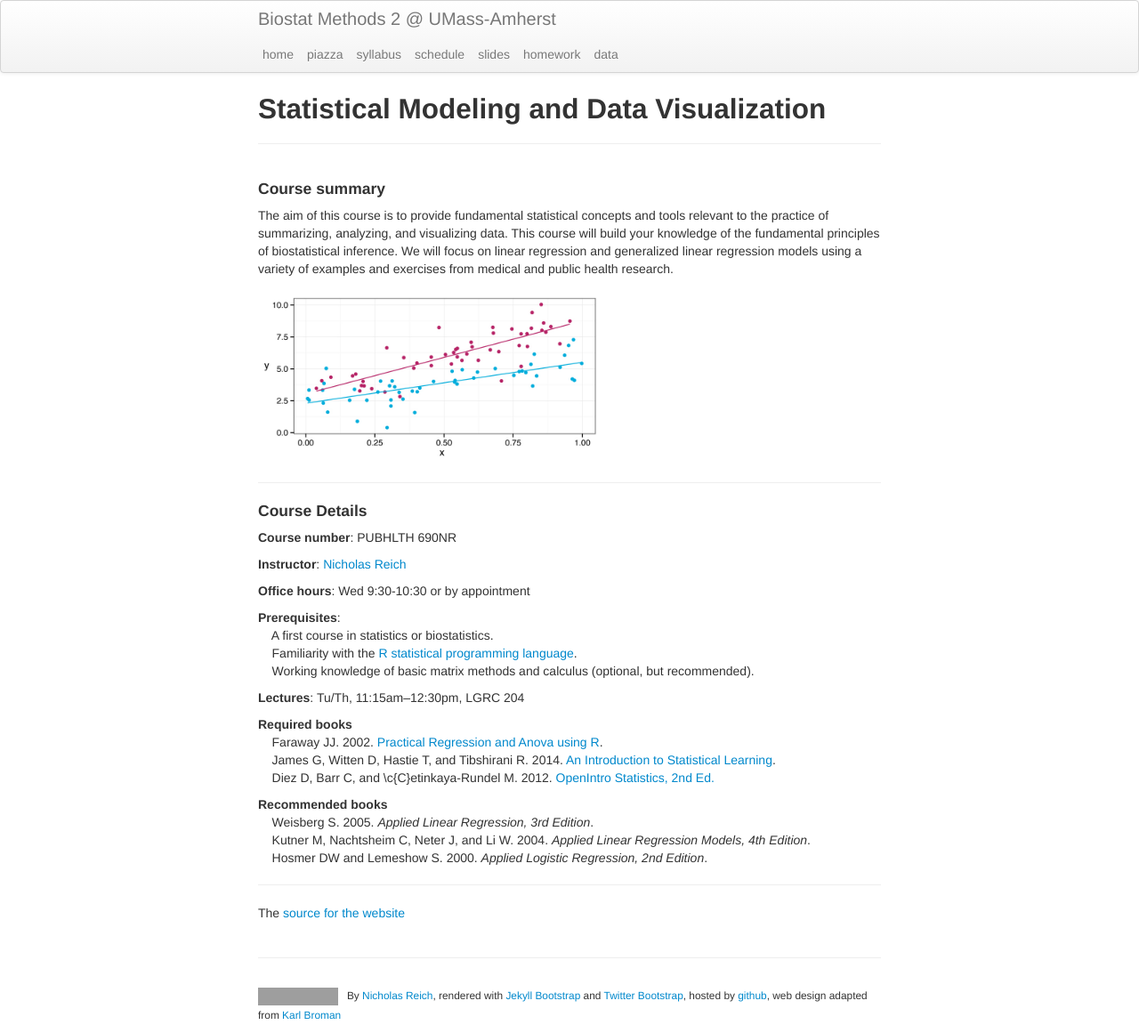
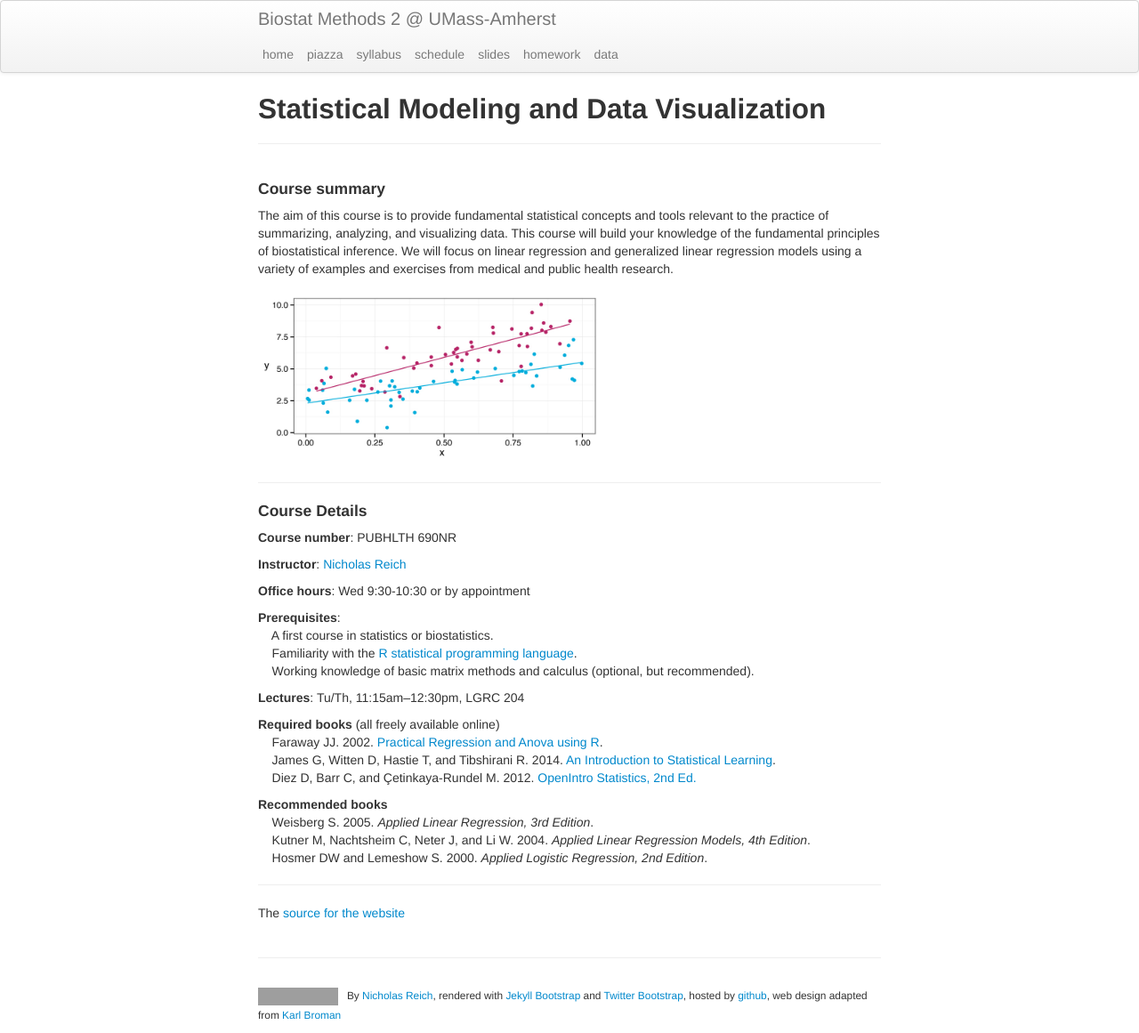
Before and after one commit to nickreich/stat-modeling-2015, a Jekyll site: the page built from index.md, in a window 1280 px wide. Shown: the whole page at 89% size. Built offline with Jekyll 4.4.1, drawn with Linux system fonts in a browser that asks for light colours; grey boxes are pictures that could not be loaded.

Commit message:
index page update

```diff
--- a/index.md
+++ b/index.md
@@ -28,10 +28,10 @@ The aim of this course is to provide fundamental statistical concepts and tools
 
 **Lectures**: Tu/Th, 11:15am&ndash;12:30pm, LGRC 204
 
-**Required books** <br>
+**Required books** (all freely available online) <br>
 &nbsp; &nbsp; Faraway JJ. 2002. [Practical Regression and Anova using R](http://cran.r-project.org/doc/contrib/Faraway-PRA.pdf). <br>
 &nbsp; &nbsp; James G, Witten D, Hastie T, and Tibshirani R. 2014. [An Introduction to Statistical Learning](http://www-bcf.usc.edu/~gareth/ISL/). <br>
-&nbsp; &nbsp; Diez D, Barr C, and \c{C}etinkaya-Rundel M. 2012. [OpenIntro Statistics, 2nd Ed.](http://www.openintro.org/stat/index.php)
+&nbsp; &nbsp; Diez D, Barr C, and &Ccedil;etinkaya-Rundel M. 2012. [OpenIntro Statistics, 2nd Ed.](http://www.openintro.org/stat/index.php)
 
 **Recommended books** <br>
 &nbsp; &nbsp; Weisberg S. 2005. *Applied Linear Regression, 3rd Edition*. <br>
```
